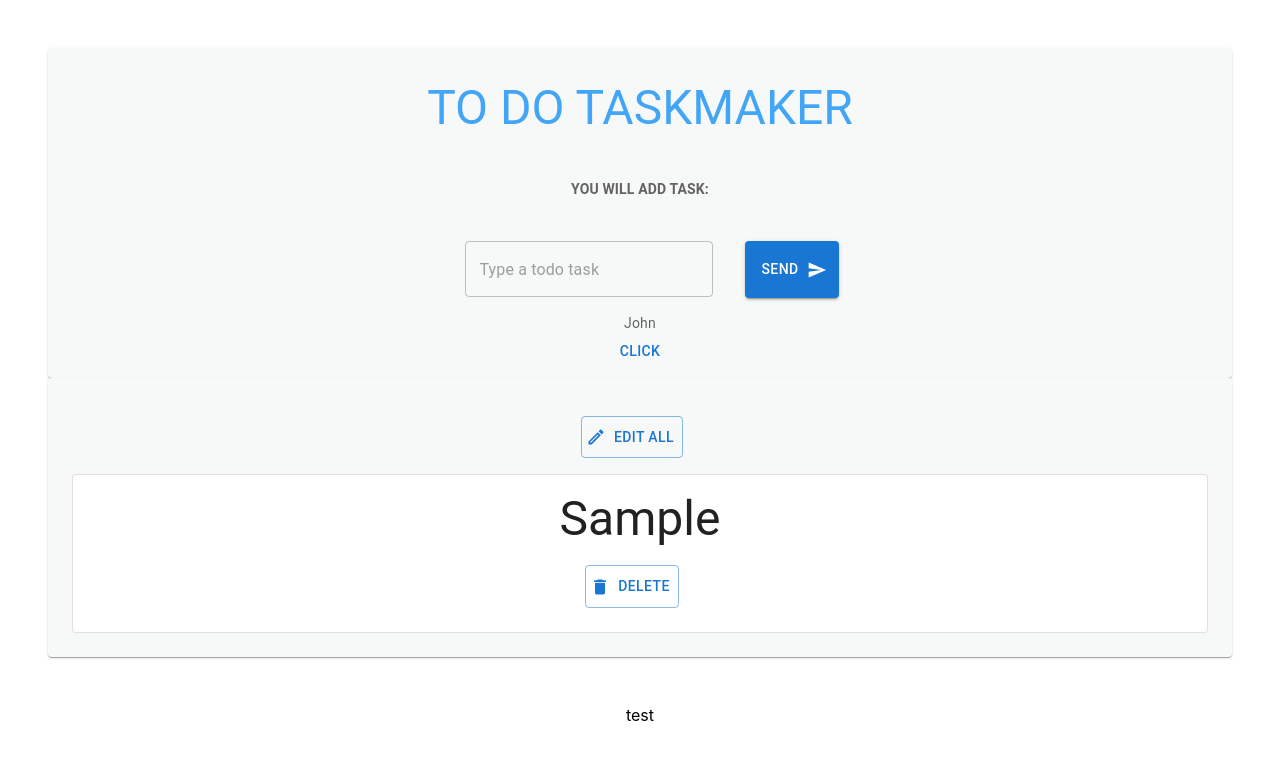
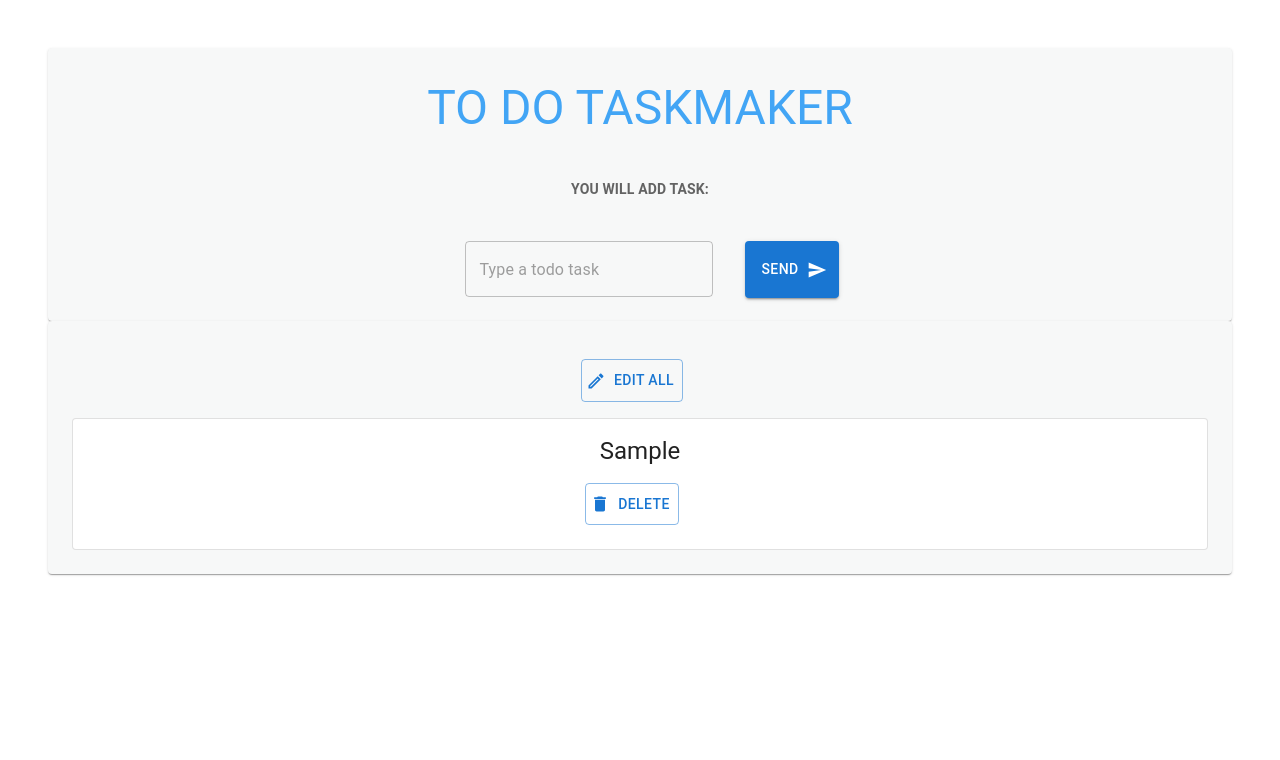
Before and after one commit to SDytewski/task, a React (Create React App) app: page / in a window 1280 px wide. Both pictures are taken after typing "Sample" into the empty fields and a click on the button "SEND". Shown: the top 760 px of the page. Built offline with nearby package versions, Linux system fonts and the light colour scheme.

Commit message:
changed update all button to render edit all button

```diff
--- a/src/App.js
+++ b/src/App.js
@@ -1,12 +1,11 @@
 import './App.css';
 import Home from './components/Home.js'
-import EditToDoForm from './components/EditToDoForm.js'
+
 
 function App() {
   return (
     <div className="App">
     <Home/>
-    <EditToDoForm/>
     </div>
   );
 }
--- a/src/components/EditToDoForm.js
+++ /dev/null
@@ -1,43 +0,0 @@
-import Button from '@mui/material/Button';
-import { useState, useEffect } from 'react';
-import Box from '@mui/material/Box';
-import Paper from '@mui/material/Paper';
-import Card from '@mui/material/Card';
-import CardActions from '@mui/material/CardActions';
-import CardContent from '@mui/material/CardContent';
-
-import Typography from "@mui/material/Typography";
-import Grid from '@mui/material/Grid';
-import TextField from '@mui/material/TextField';
-import { styled } from '@mui/material/styles';
-import DeleteIcon from '@mui/icons-material/Delete';
-import EditOutlinedIcon from '@mui/icons-material/EditOutlined';
-import SendIcon from '@mui/icons-material/Send';
-import { createTheme } from '@mui/material/styles';
-
-
-function EditToDoForm (todo, handleEditFormSubmit, prevToDos, todos, isEditing, item, setIsEditing, updatedItem, setTodos, id, updatedTodo) {
-    // here we are mapping over the todos array - the idea is check if the todo.id matches the id we pass into the function
-    // if the id's match, use the second parameter to pass in the updated todo object
-    // otherwise just use old todo
-
-    // set editing to false because this function will be used inside a onSubmit function - which means the data was submited and we are no longer editing
-
-    // update the todos state with the updated todo
-
-
-    // console.log(updatedItem)
-
-
-
-return (
-
-<div>test</div>
-
-                      )
-
-
-
-}
-
-export default EditToDoForm;
--- a/src/components/Home.js
+++ b/src/components/Home.js
@@ -14,7 +14,7 @@ import DeleteIcon from '@mui/icons-material/Delete';
 import EditOutlinedIcon from '@mui/icons-material/EditOutlined';
 import SendIcon from '@mui/icons-material/Send';
 import { createTheme } from '@mui/material/styles';
-import EditToDoForm from "./EditToDoForm";
+
 
 
 const theme = createTheme({
@@ -51,7 +51,8 @@ function Home() {
   //setTodos is the rerendered value
   const [todo, setTodo] = useState("");
   const [isEditing, setIsEditing] = useState(false);
-  const [name, setName] = useState("John");
+
+  // These states hide and show buttons
   const [show, setShow] = useState(true)
   const [editShow, setEditShow] = useState(false)
 
@@ -59,13 +60,13 @@ function Home() {
     setShow(true);
   };
 
-  const [currentTodo, setCurrentTodo] = useState(
+  // const [currentTodo, setCurrentTodo] = useState(
     //   {
     //   id: 0, editTodo: ''
     // }
 
 
-  );
+  // );
 
   console.log(todos)
 
@@ -143,7 +144,7 @@ function Home() {
     // set editing to true
     setIsEditing(true);
     // set the currentTodo to the todo item that was clicked
-    setCurrentTodo({ ...todo });
+    // setCurrentTodo({ ...todo });
   }
 
 
@@ -181,10 +182,7 @@ function Home() {
               <Button className="add-button" variant="contained" type="submit" endIcon={<SendIcon />} sx={{ ml: 2, mt: 3, p: 2, }} onClick={(e) => { addTodo(todos); handleReset(e); }}>
                 Send
               </Button>
-              <div id="name">
-                {name}
-              </div>
-              <Button onClick={() => setName("Larry")}>Click</Button>
+
             </div>
 
           </Item>
@@ -214,9 +212,10 @@ function Home() {
                   // <div className="todo" style={{ border: 1 }} >
                   <Card variant="outlined" sx={{ minWidth: 275, margin: 2 }}>
                     <CardContent>
-                      <Typography variant="h3" component="div">
+                      <Typography variant="h5" component="div">
 
-                        <li key={item.id} > {item.taskName}
+                        <li>
+                       <div key={item.id} > {item.taskName} </div>
                           {isEditing ? (
 
                             // if we are editing - display the edit todo input
@@ -252,7 +251,7 @@ function Home() {
 
                               }
                               {/* here we added an "update" button element - use the type="submit" on the button which will still submit the form when clicked using the handleEditFormSubmit function */}
-                              <Button variant="outlined" sx={{ ml: 2, mt: 2, mb: 1, p: 1 }} onClick={() => {handleEditFormSubmit(item.id, item); setShow(true)}}>Update</Button>
+                              <Button variant="outlined" sx={{ ml: 2, mt: 2, mb: 1, p: 1 }} onClick={() => {handleEditFormSubmit(item.id, item); setShow(true); setEditShow(true)}}>Update All</Button>
                               {/* here we added a "Cancel" button to set isEditing state back to false which will cancel editing mode */}
                               <Button variant="outlined" sx={{ ml: 2, mt: 2, mb: 1, p: 1 }} onClick={() => {setIsEditing(false); setShow(true); setEditShow(true)}}>Cancel</Button>
 
```
